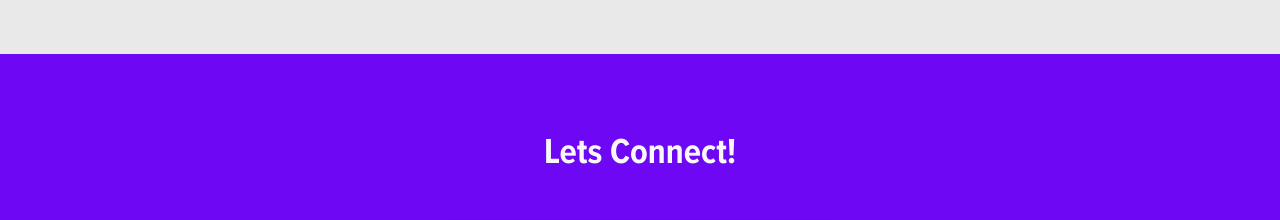
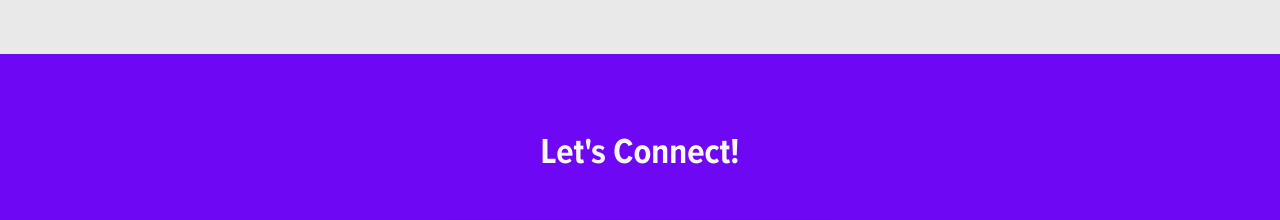
Before and after one commit to mpurcella/portfolio-v2, a React (Vite) app: page / in a window 1280 px wide. Shown: the part 3020-3240 px from the top of the page. Built offline with nearby package versions, Linux system fonts and the light colour scheme.

Commit message:
Add apostrophe to heading

```diff
--- a/src/sections/Contact.tsx
+++ b/src/sections/Contact.tsx
@@ -24,7 +24,7 @@ const Contact = () => {
         <Section id="contact" className="bg-purple">
             <Wrapper width="sm">
                 <div className="flex flex-col gap-52">
-                    <SectionHeading className="text-white" label="Lets Connect!" />
+                    <SectionHeading className="text-white" label="Let's Connect!" />
                     <ContactForm successToast={successToast} errorToast={errorToast} />
                 </div>
             </Wrapper>
```
